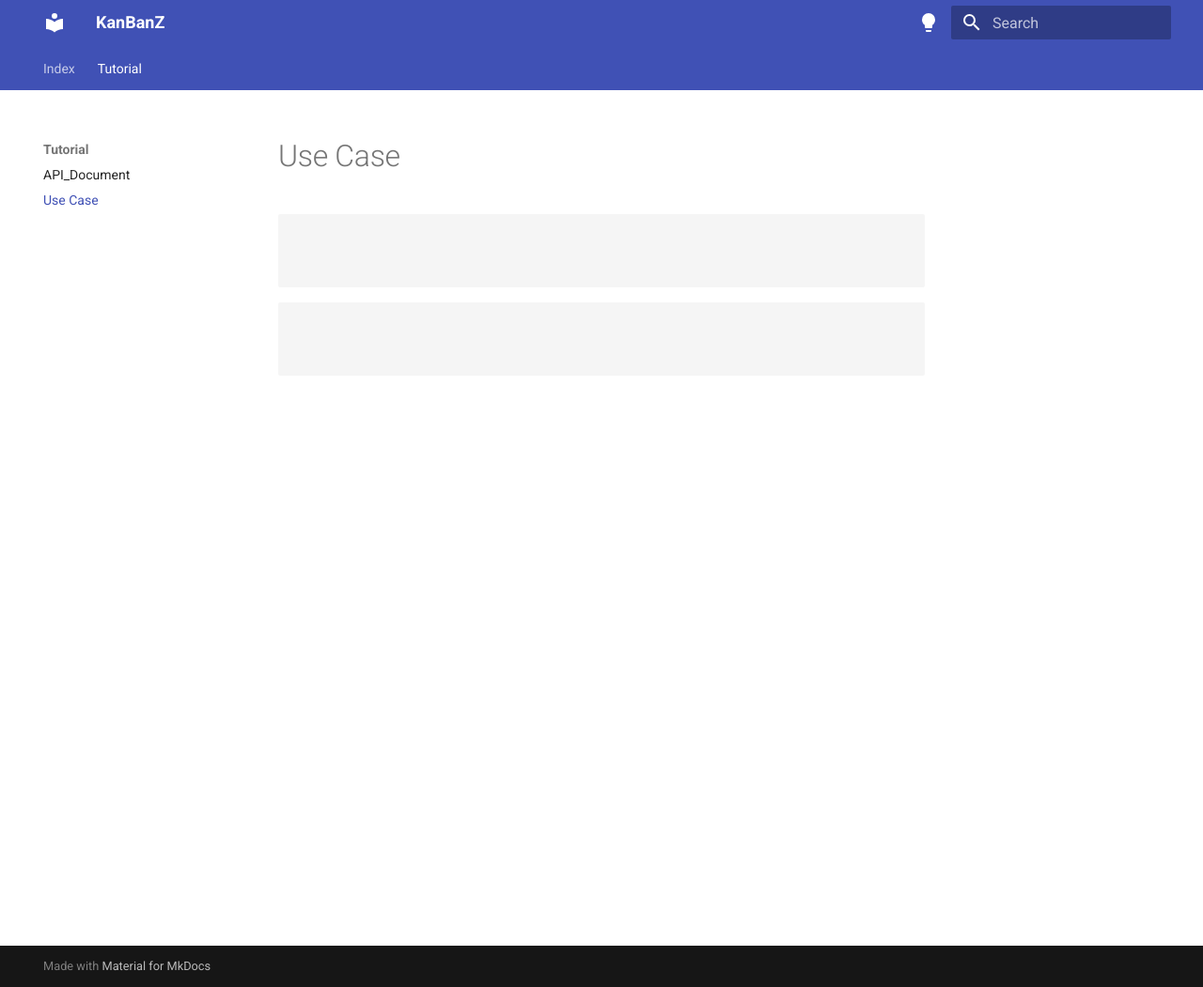
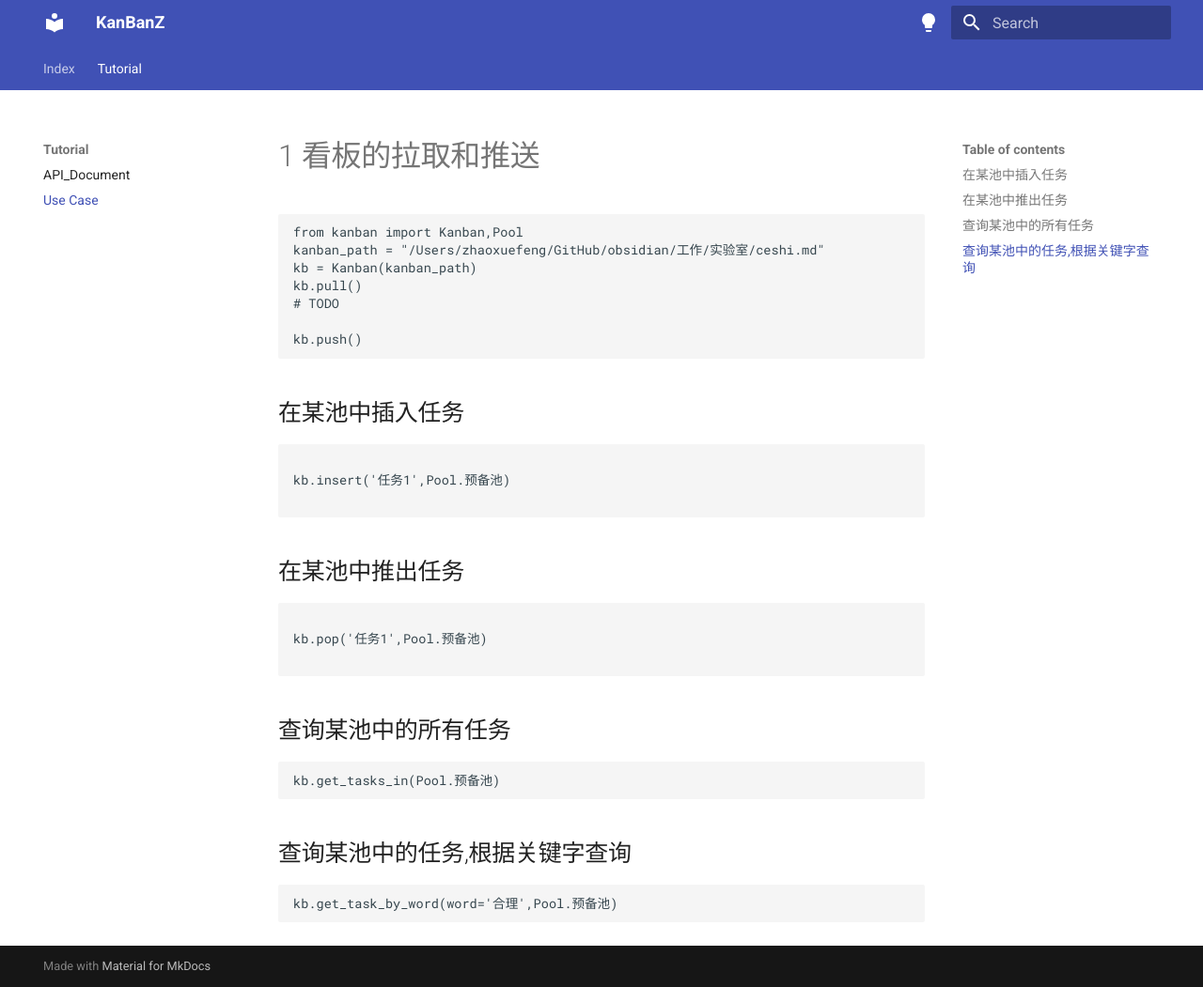
Before and after one commit to zxfpro/kanbanz, an MkDocs documentation site: the page built from docs/use_case.md, in a window 1280 px wide and 1051 px high. Shown: the whole window at 94% size. Built offline with MkDocs 1.6.1 and Material for MkDocs 9.7.7, drawn with Linux system fonts in a browser that asks for light colours.

Commit message:
推送2.0功能

````diff
--- a/docs/use_case.md
+++ b/docs/use_case.md
@@ -1,11 +1,39 @@
+
+# 1 看板的拉取和推送
+```python
+from kanban import Kanban,Pool
+kanban_path = "/Users/zhaoxuefeng/GitHub/obsidian/工作/实验室/ceshi.md"
+kb = Kanban(kanban_path)
+kb.pull()
+# TODO
+
+kb.push()
+```
+
+## 在某池中插入任务
+
 ```python
 
-
+kb.insert('任务1',Pool.预备池)
 
 ```
 
+## 在某池中推出任务
+
 ```python
 
+kb.pop('任务1',Pool.预备池)
+
+```
 
 
+## 查询某池中的所有任务
+
+```python
+kb.get_tasks_in(Pool.预备池)
 ```
+
+## 查询某池中的任务,根据关键字查询
+```python
+kb.get_task_by_word(word='合理',Pool.预备池)
+```
--- a/pyproject.toml
+++ b/pyproject.toml
@@ -1,7 +1,7 @@
 [project]
 name = "kanbanz"
-version = "0.1.4"
-description = "一个看板调度能力的SDK包"
+version = "0.2.0"
+description = "相对完整版, 支持基本功能及其相关文档和测试"
 readme = "README.md"
 requires-python = ">=3.10"
 dependencies = [
````
Also changed, not shown: README.md (line endings or trailing spaces), 4 other files.
